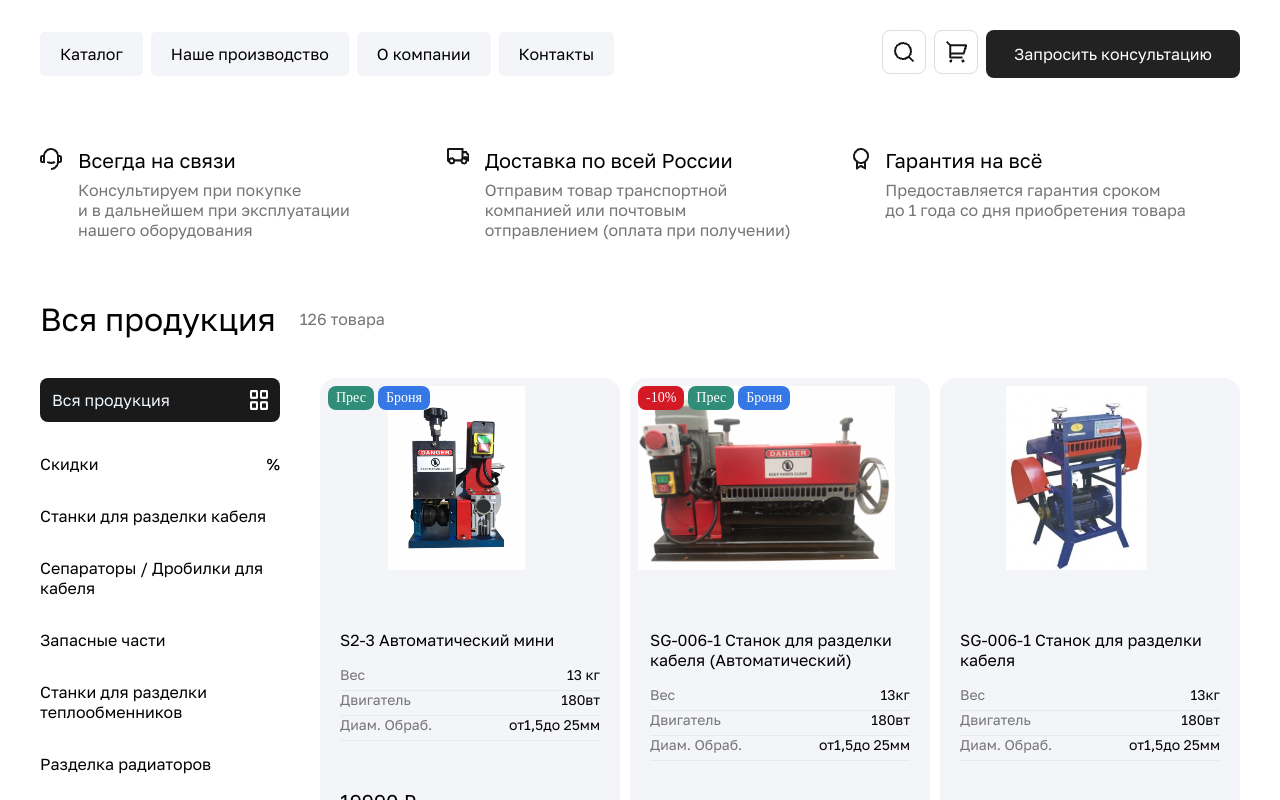
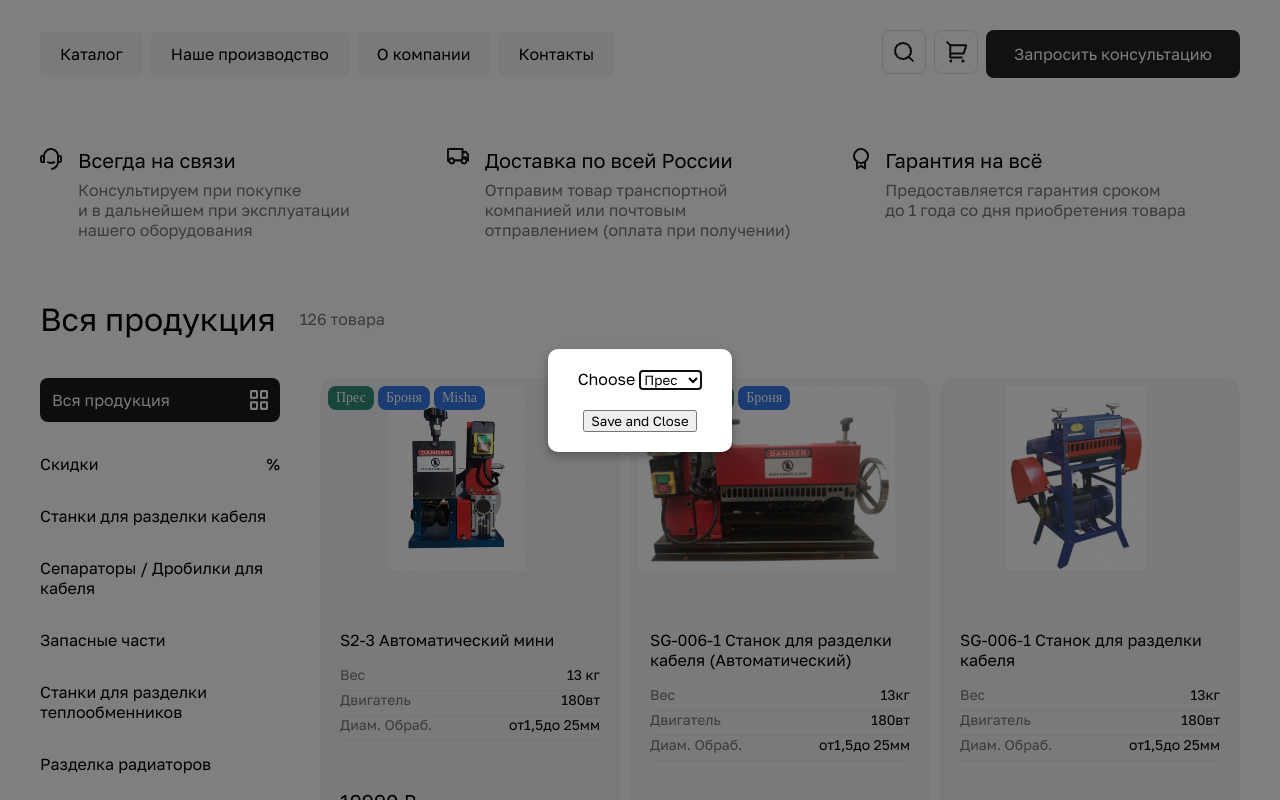
Before and after one commit to mishagren21/learn.js, a plain HTML site: page index.html in a window 1280 px wide. Both pictures are taken after a click on the button "Вся продукция". Shown: the part 3918-4718 px from the top of the page. Drawn offline with Linux system fonts and the light colour scheme.

Commit message:
added filter

```diff
--- a/index.css
+++ b/index.css
@@ -228,6 +228,10 @@ header .right-side .more a {
     gap: 12px;
     display: grid;
     grid-template-columns: repeat(3, 1fr);
+}
+
+.section-1 .commodity .things img {
+    max-width: 100%;
 }
 
 .section-1 .commodity .title-container {
@@ -563,6 +567,10 @@ header .right-side .more a {
     gap: 10px;
     display: grid;
     grid-template-columns: repeat(3, 1fr);
+}
+
+.section-2 #selected-filters:not(:empty) {
+    margin-bottom: 10px;
 }
 
 .section-2 .buttons-menu {
@@ -922,17 +930,16 @@ header .right-side .more a {
 .catalog .tag.tag-red {
     background-color: rgb(210, 25, 36);
 }
-  dialog {
+dialog {
     border: none;
     border-radius: 10px;
     padding: 20px 30px;
-    box-shadow: 0 4px 10px rgba(0,0,0,0.3);
+    box-shadow: 0 4px 10px rgba(0, 0, 0, 0.3);
     text-align: center;
     position: fixed;
-    top: 50%;
-    left: 50%;
-    transform: translate(-50%, -50% );
-  }
-    dialog::backdrop {
+    inset: 0;
+    margin: auto;
+}
+dialog::backdrop {
     background: rgba(0, 0, 0, 0.5);
-  }
+}
--- a/index.html
+++ b/index.html
@@ -357,7 +357,7 @@
                 </div>
                 <div class="main">
                     <div class="buttons-menu">
-                        <button class="production">
+                        <button class="production" onclick="showFilterDialog()">
                             Вся продукция<img src="./img/kvadrat.png" />
                         </button>
                         <button class="discounts">Скидки <span>%</span></button>
@@ -368,9 +368,12 @@
                         <button>Разделка радиаторов</button>
                         <button>Другое</button>
                     </div>
+                    <div class="catalog-container">
+                        <div id="selected-filters"></div>
                         <div class="catalog" id="catalog">
                             <div class="container-button">
                                 <button>Показать ещё</button>
+                            </div>
                         </div>
                     </div>
                 </div>
@@ -461,10 +464,62 @@
             </div>
         </div>
 
+        <dialog id="myDialog">
+            <label for="select">Choose</label>
+            <select name="labels" id="filterSelect"></select>
+            <br /><br />
+            <button type="button" onclick="selectFilter()">
+                Save and Close
+            </button>
+        </dialog>
+
         <script>
             function subtractPercent(amount, percent = 0) {
                 return amount - (amount * percent) / 100;
             }
+            const generateCatalogTemplate = (items = []) => {
+                let generatedHtml = "";
+                items.forEach((item) => {
+                    let tags = "";
+                    item?.tags?.forEach(
+                        (tag) =>
+                            (tags += `<span class="tag ${tag.value}">${tag.label}</span>`),
+                    );
+                    generatedHtml += `
+                        <div class="item" data-id=${item.id}>
+                          <div class="image-container">
+                              <div class="tags-container">
+                                ${tags}
+                              </div>
+                              <img src=${item.img}>
+                          </div>
+                          <div class="text-container">
+                              <h1>${item.name}</h1>
+                              <div class="text">
+                                  <div class="line">
+                                      <p class="label">Вес</p>
+                                      <p class="value">${item.weightKg}</p>
+                                  </div>
+                                  <div class="line">
+                                      <p class="label">Двигатель</p>
+                                      <p class="value">${item.motor.voltage}</p>
+                                  </div>
+                                  <div class="line">
+                                      <p class="label">Диам. Обраб.</p>
+                                      <p class="value">${item.motor.diametr}</p>
+                                  </div>
+                              </div>
+                              <div class="price">
+                                  <p>${item.price} ₽</p>
+                                  ${item?.discount ? `<p class="discount">${subtractPercent(item.price, item.discount)} ₽</p>` : ""}
+                              </div>
+                              <button>Купить</button>
+                            </div>
+                        </div>
+                    `;
+                });
+                return generatedHtml;
+            };
 
             const items = [
                 {
@@ -484,6 +539,10 @@
                         },
                         {
                             label: "Броня",
+                            value: "tag-blue",
+                        },
+                        {
+                            label: "Misha",
                             value: "tag-blue",
                         },
                     ],
@@ -645,50 +704,17 @@
             ];
 
             const catalog = document.querySelector("#catalog");
-            let generatedHtml = "";
+            const dialog = document.querySelector("#myDialog");
+            const filterSelect = document.querySelector("#filterSelect");
+            const selectFilters = document.querySelector("#selected-filters");
 
-            items.forEach((item) => {
-                let tags = "";
-                item?.tags?.forEach(
-                    (tag) =>
-                        (tags += `<span class="tag ${tag.value}">${tag.label}</span>`),
-                );
-                generatedHtml += `
-                  <div class="item" data-id=${item.id}>
-                    <div class="image-container">
-                        <div class="tags-container">
-                          ${tags}
-                        </div>
-                        <img src=${item.img}>
-                    </div>
-                    <div class="text-container">
-                        <h1>${item.name}</h1>
-                        <div class="text">
-                            <div class="line">
-                                <p class="label">Вес</p>
-                                <p class="value">${item.weightKg}</p>
-                            </div>
-                            <div class="line">
-                                <p class="label">Двигатель</p>
-                                <p class="value">${item.motor.voltage}</p>
-                            </div>
-                            <div class="line">
-                                <p class="label">Диам. Обраб.</p>
-                                <p class="value">${item.motor.diametr}</p>
-                            </div>
-                        </div>
-                        <div class="price">
-                            <p>${item.price} ₽</p>
-                            ${item?.discount ? `<p class="discount">${subtractPercent(item.price, item.discount)} ₽</p>` : ""}
-                        </div>
-                        <button>Купить</button>
-                      </div>
-                  </div>
-              `;
-            });
+            const searchParams = new URLSearchParams(window.location.search);
+            console.log(searchParams.get("foo")); // a
 
-        catalog.innerHTML = generatedHtml;
-       var allTags = [];
+            let generatedHtml = generateCatalogTemplate(items);
+            let generatedTagsHtml = "";
+            const allTags = [];
+
             items.forEach((item) => {
                 if (item.tags) {
                     item.tags.forEach((newTag) => {
@@ -699,21 +725,49 @@ items.forEach((item) => {
                 }
             });
 
-console.log(allTags);
+            allTags.forEach((item) => {
+                generatedTagsHtml += `<option value='${item}'>${item}</option>`;
+            });
 
+            const clearFilter = () => {
+                selectFilters.innerHTML = "";
 
+                const generatedHtml = generateCatalogTemplate(items);
 
-const dialog = document.getElementById("myDialog");
+                catalog.innerHTML = generatedHtml;
+            };
 
-function showDialog() {
+            const selectFilter = () => {
+                if (filterSelect.value) {
+                    const filteredItems = items.filter((item) => {
+                        if (!item.tags) return false;
+                        return item.tags.find(
+                            (tag) =>
+                                tag.label.toLowerCase() ===
+                                filterSelect.value.toLowerCase(),
+                        );
+                    });
+
+                    selectFilters.innerHTML = `<span onclick='clearFilter()'>${filterSelect.value}</span>`;
+
+                    const generatedHtml =
+                        generateCatalogTemplate(filteredItems);
+
+                    catalog.innerHTML = generatedHtml;
+                }
+                dialog.close();
+            };
+
+            catalog.innerHTML = generatedHtml;
+            filterSelect.innerHTML = generatedTagsHtml;
+
+            function showFilterDialog() {
                 dialog.showModal();
             }
 
-function closeDialog() {
+            function closeFilterDialog() {
                 dialog.close();
             }
-
         </script>
     </body>
-
 </html>
```
Lines whose indentation alone changed are shown as unchanged.
